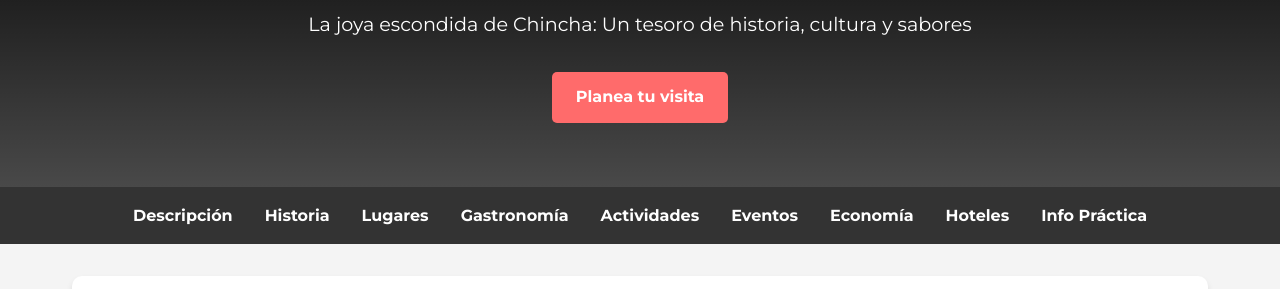
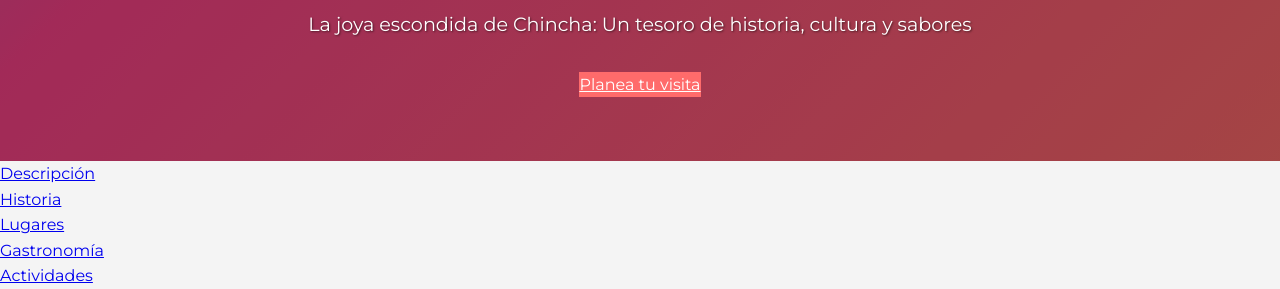
Before and after one commit to Freddy14gamer/trabajoDPCC, a plain HTML site: page index.html in a window 1280 px wide. Shown: the part 148-437 px from the top of the page. Drawn offline with Linux system fonts and the light colour scheme.

Commit message:
Update index.html

```diff
--- a/index.html
+++ b/index.html
@@ -4,7 +4,7 @@
     <meta charset="UTF-8">
     <meta name="viewport" content="width=device-width, initial-scale=1.0">
     <title>Descubre Grocio Prado</title>
-    <style>
+        <style>
         @import url('https://fonts.googleapis.com/css2?family=Lora:wght@400;700&family=Montserrat:wght@300;400;700&display=swap');
 
         * {
@@ -20,12 +20,43 @@
             background-color: #f4f4f4;
         }
 
+        @keyframes gradient {
+            0% {
+                background-position: 0% 50%;
+            }
+            50% {
+                background-position: 100% 50%;
+            }
+            100% {
+                background-position: 0% 50%;
+            }
+        }
+
         header {
-            background: linear-gradient(rgba(0, 0, 0, 1), rgba(0, 0, 0, 0.7)), url('/api/placeholder/1200/600') center/cover no-repeat;
+            background: linear-gradient(-45deg, #ee7752, #e73c7e, #23a6d5, #23d5ab);
+            background-size: 400% 400%;
+            animation: gradient 15s ease infinite;
             color: #fff;
             text-align: center;
             padding: 4rem 0;
             position: relative;
+            overflow: hidden;
+        }
+
+        header::before {
+            content: '';
+            position: absolute;
+            top: 0;
+            left: 0;
+            right: 0;
+            bottom: 0;
+            background: rgba(0, 0, 0, 0.3);
+            z-index: 1;
+        }
+
+        header * {
+            position: relative;
+            z-index: 2;
         }
 
         h1, h2, h3 {
@@ -35,11 +66,13 @@
         h1 {
             font-size: 3rem;
             margin-bottom: 1rem;
+            text-shadow: 2px 2px 4px rgba(0,0,0,0.5);
         }
 
         header p {
             font-size: 1.2rem;
             margin-bottom: 2rem;
+            text-shadow: 1px 1px 2px rgba(0,0,0,0.5);
         }
 
         #language-selector {
@@ -53,24 +86,19 @@
             font-size: 1rem;
             border-radius: 5px;
             border: none;
+            background-color: rgba(255, 255, 255, 0.8);
+            color: #333;
+            transition: background-color 0.3s ease;
+        }
+
+        select:hover {
             background-color: #fff;
-            color: #333;
         }
 
         .cta-button {
             display: inline-block;
             background-color: #ff6b6b;
             color: #fff;
-            padding: 0.8rem 1.5rem;
-            text-decoration: none;
-            border-radius: 5px;
-            font-weight: bold;
-            transition: background-color 0.3s ease;
-        }
-
-        .cta-button:hover {
-            background-color: #ff4757;
-        }
 
         nav {
             background-color: #333;
```
